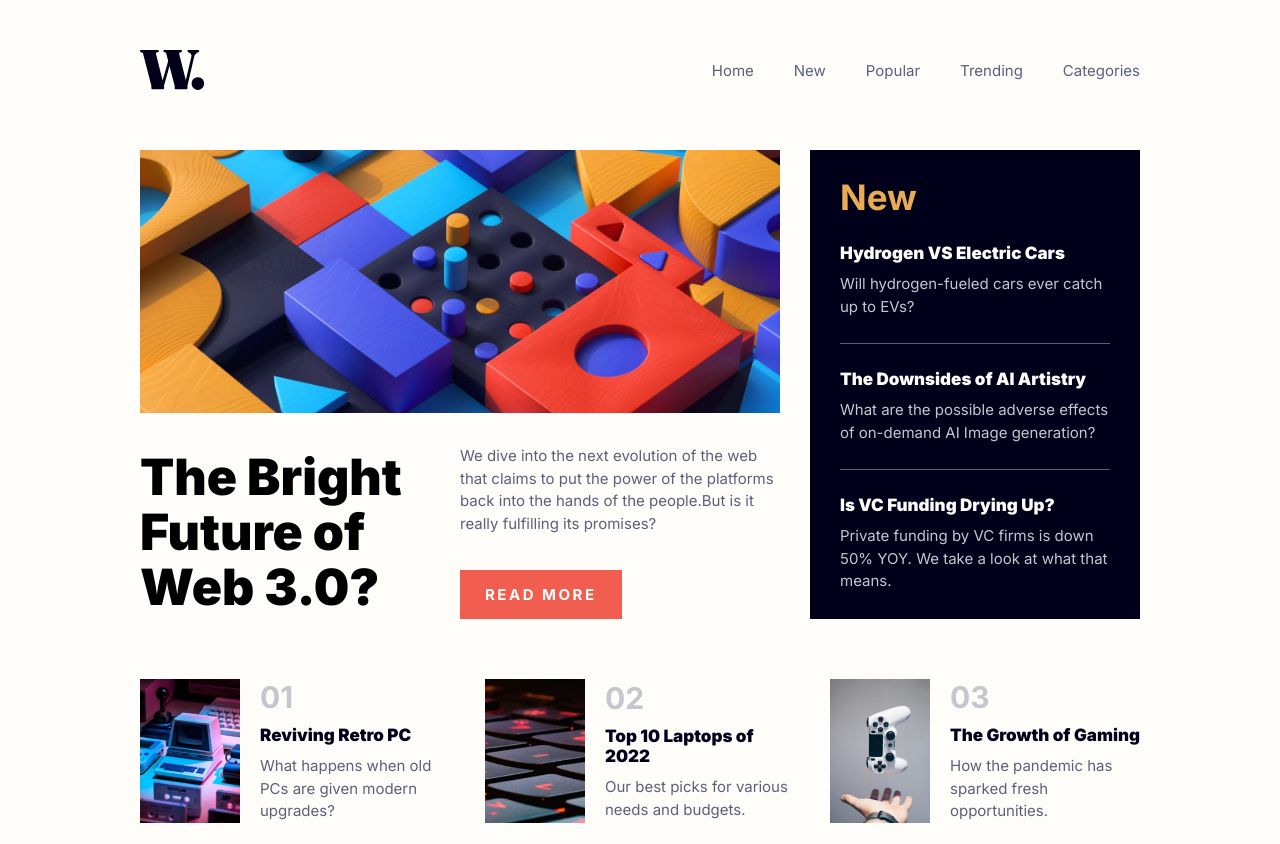
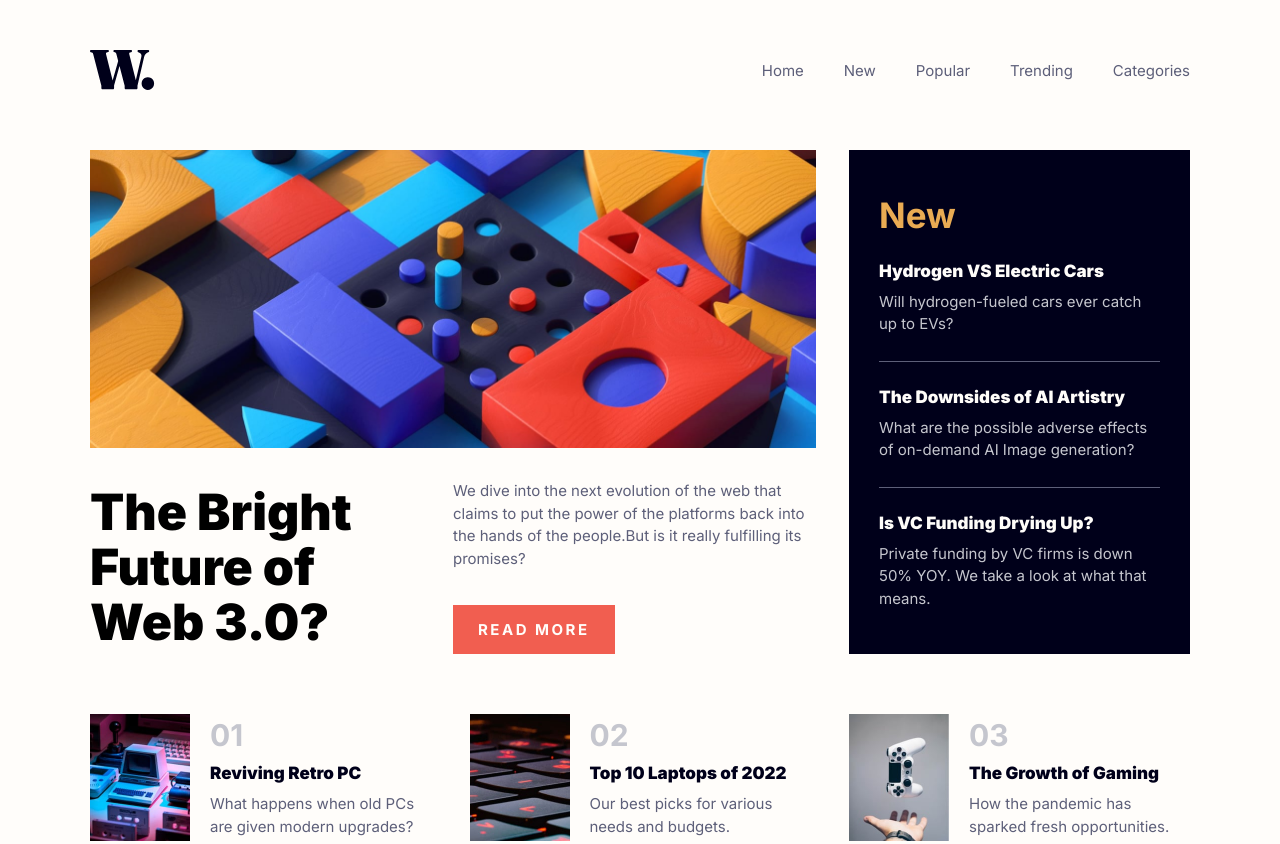
Before and after one commit to chan-pyae-phyo-aung/news-homepage, a website: page index.html in a window 1280 px wide. Shown: the top 844 px of the page. Drawn offline with Linux system fonts and the light colour scheme.

Commit message:
Readjust layout

```diff
--- a/sass/_base.scss
+++ b/sass/_base.scss
@@ -41,7 +41,7 @@ a {
 }
 
 .main {
-  max-width: 100rem;
+  max-width: 110rem;
   margin: 5rem 3rem;
 
   @include respond("tab-port") {
--- a/sass/_layout.scss
+++ b/sass/_layout.scss
@@ -181,7 +181,7 @@
 }
 
 .intro {
-  width: 64%;
+  width: 66%;
 
   @include respond("tab-port") {
     width: 100%;
@@ -232,7 +232,7 @@
 }
 
 .new {
-  width: 33%;
+  width: 31%;
   padding: 2.5rem 3rem;
   background-color: $color-darker-grayish-blue;
   display: flex;
```
Also changed, not shown: css/styles.css.
